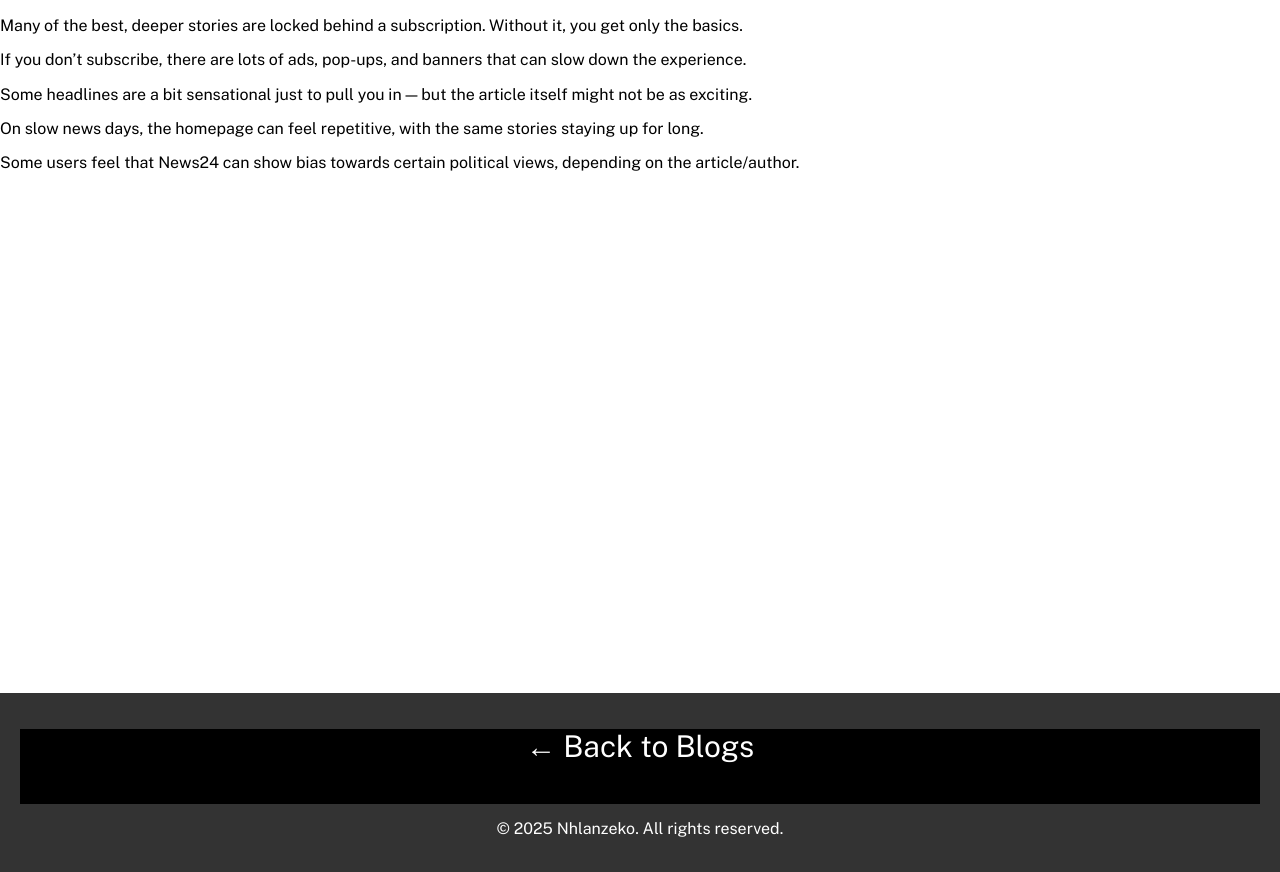
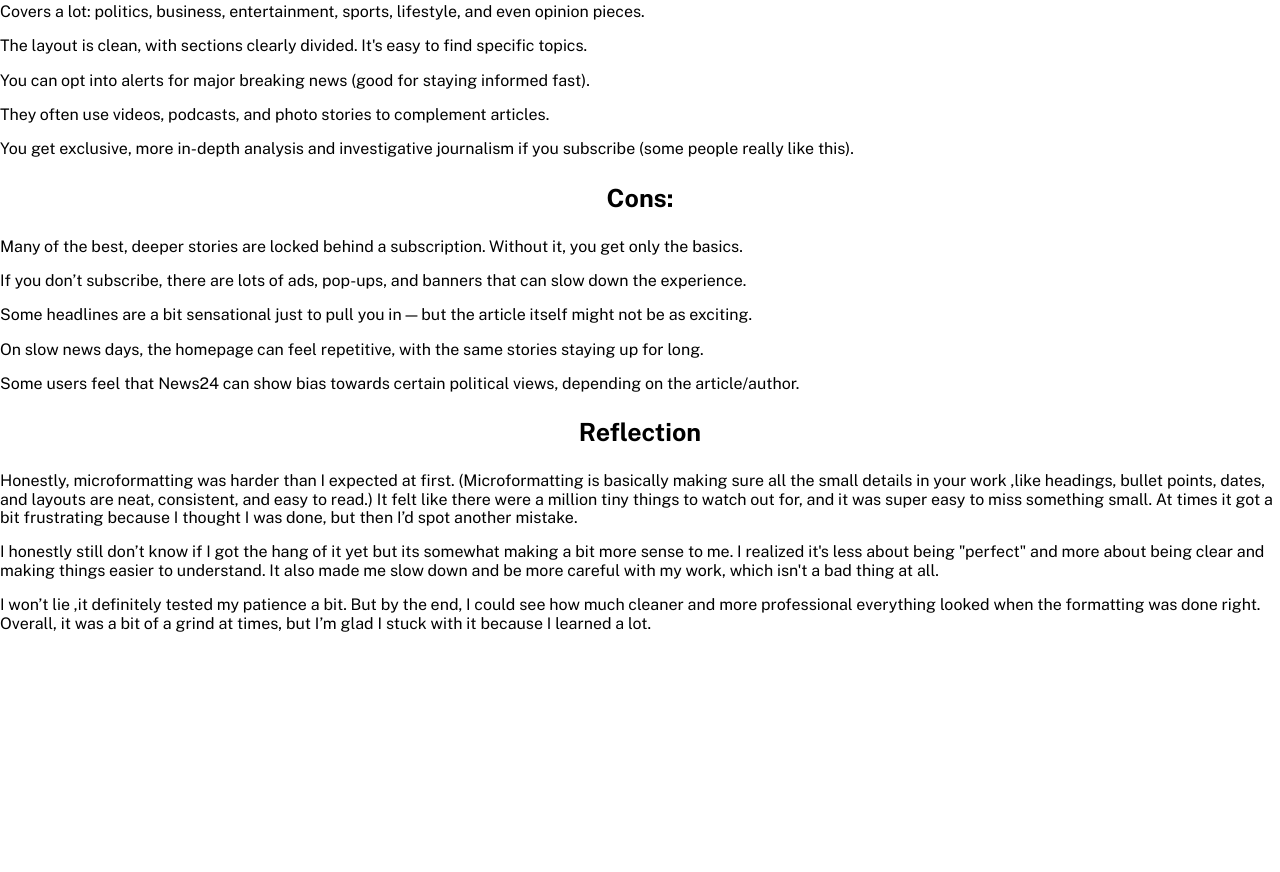
Before and after one commit to Truth2004/DIGA3008A, a plain HTML site: page blogs/week-7.html in a window 1280 px wide. Shown: the part 1925-2797 px from the top of the page. Drawn offline with nearby package versions, Linux system fonts and the light colour scheme.

Commit message:
corrected naming conventions for images

```diff
--- a/blogs/week-7.html
+++ b/blogs/week-7.html
@@ -183,6 +183,25 @@
                 </section>
             </article>
 
+            <article>
+                <h3>Reflection</h3>
+
+                <p>Honestly, microformatting was harder than I expected at first. (Microformatting is basically
+                    making sure all the small details in your work ,like headings, bullet points, dates, and
+                    layouts are neat, consistent, and easy to read.) It felt like there were a million tiny
+                    things to watch out for, and it was super easy to miss something small. At times it got a
+                    bit frustrating because I thought I was done, but then I’d spot another mistake.</p>
+                <p>I honestly still don’t know if I got the hang of it yet but its somewhat making a bit more
+                    sense to me. I realized it's less about being "perfect" and more about being clear and
+                    making things easier to understand. It also made me slow down and be more careful with my
+                    work, which isn't a bad thing at all.</p>
+                <p>I won’t lie ,it definitely tested my patience a bit. But by the end, I could see how much
+                    cleaner and more professional everything looked when the formatting was done right. Overall,
+                    it was a bit of a grind at times, but I’m glad I stuck with it because I learned a lot.</p>
+
+
+            </article>
+
 
         </main>
     </header>
```
Also changed, not shown: blogs/week-3.html (+1 -0 lines), images/Habibtea website homepage.png (deleted), images/Me and Toffee.jpg (deleted), images/News24 website.png (deleted), images/Second iteration.png (deleted), images/Third iteration.png (deleted), images/Week 4.jpg (deleted), images/a-childs-nightmare.png (renamed from images/A childs nightmare.png), images/a-frogs-tale.png (renamed from images/A frogs tale.png), images/air-hockey.png (renamed from images/Air Hockey.png), images/base-idea-improved 3.png (renamed from images/Base Idea Improved 3.png), images/base-idea-improved.png (renamed from images/Base Idea Improved.png), images/base-idea.png (renamed from images/Base idea.png), images/colour-p.png (renamed from images/Colour p.png), 2 more files, 12 other files.
